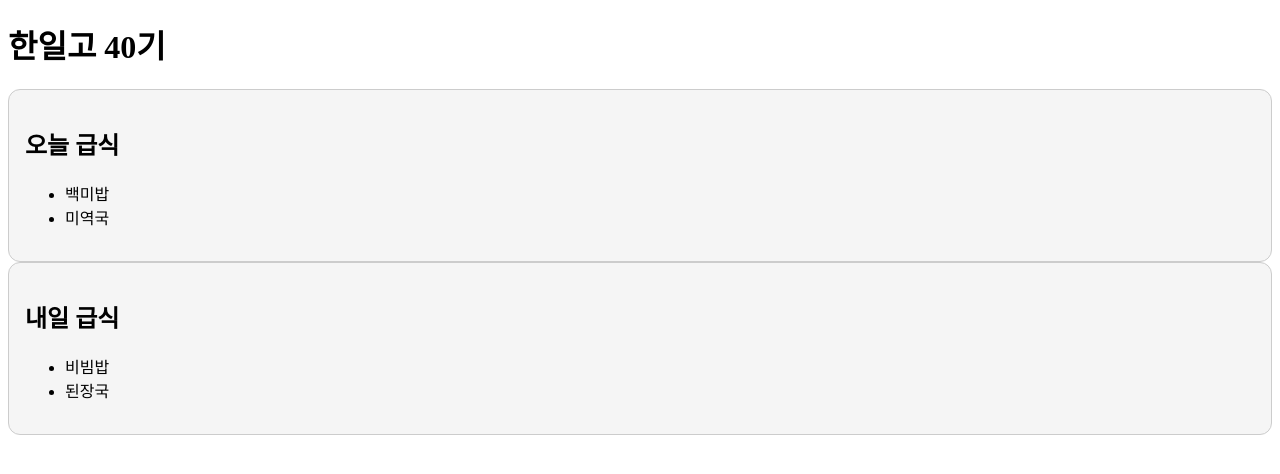
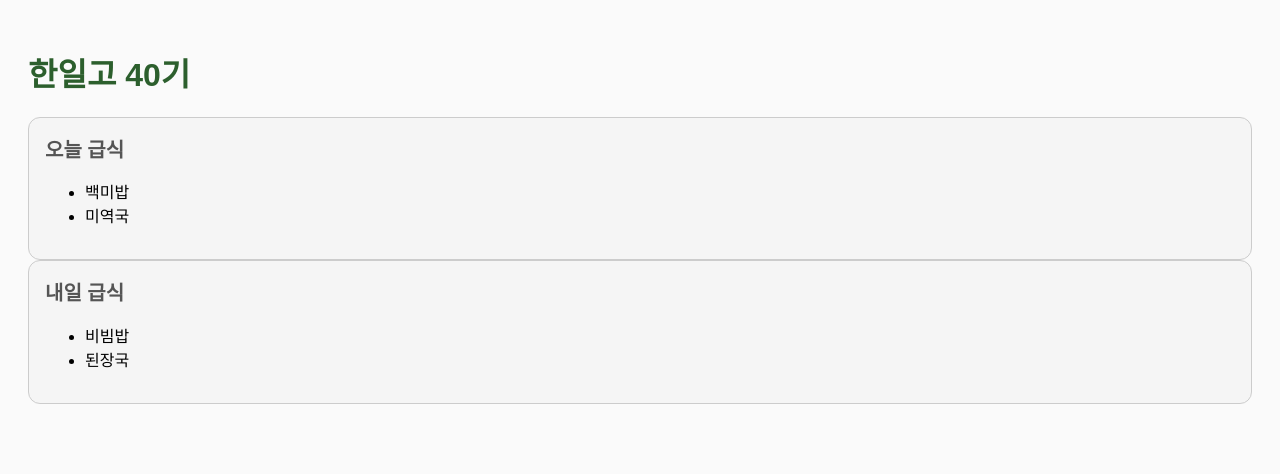
Before and after one commit to sukjuhwan/git-test, a plain HTML site: page css.html in a window 1280 px wide. Drawn offline with Linux system fonts and the light colour scheme.

Commit message:
style 추가

```diff
--- a/css.html
+++ b/css.html
@@ -7,6 +7,22 @@
             border: 1px solid #ccc;
             border-radius: 12px;
             padding: 16px;
+        }
+        body {
+            font-family: sans-serif;
+            background: #fafafa;
+            padding: 20px;
+        }
+
+        h1 {
+            color: #2c5f2d;
+            font-size: 32px;
+        }
+
+        .card h2 {
+            color: #555;
+            font-size: 20px;
+            margin-top: 0;
         }
     </style>
 </head>
```
